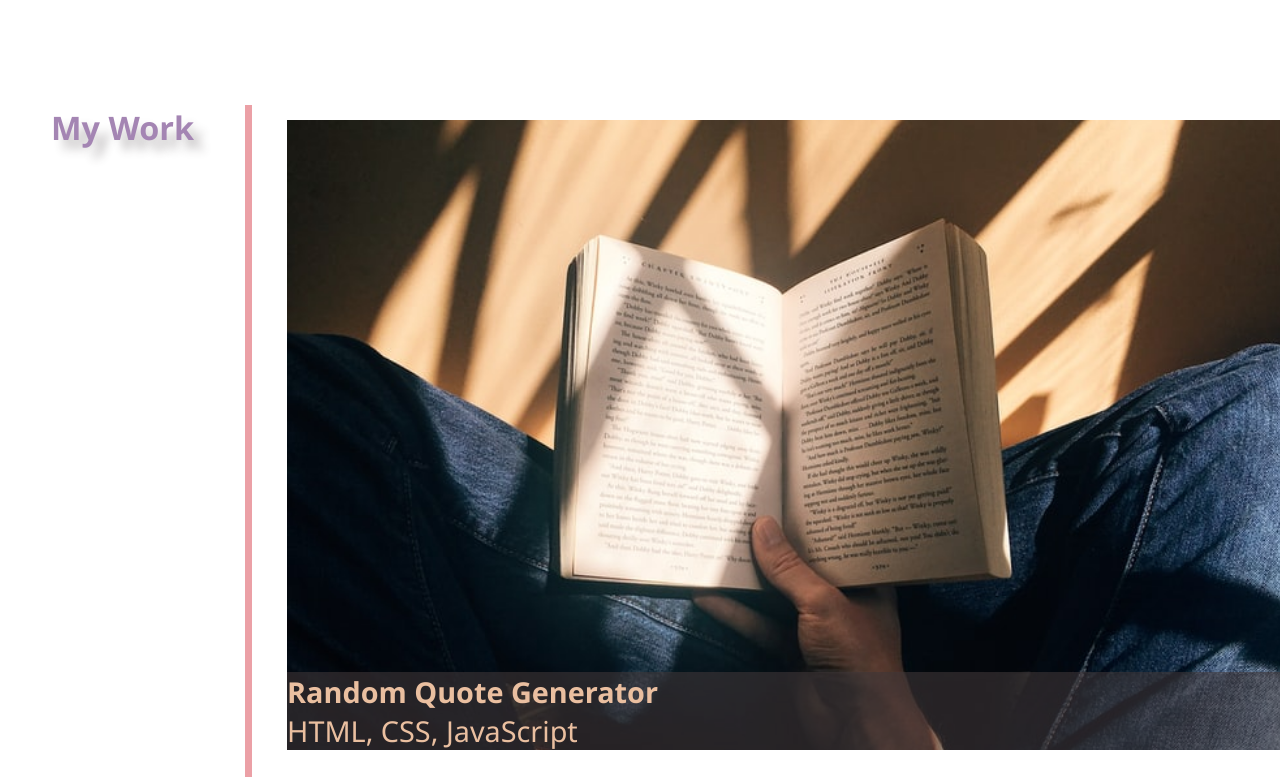
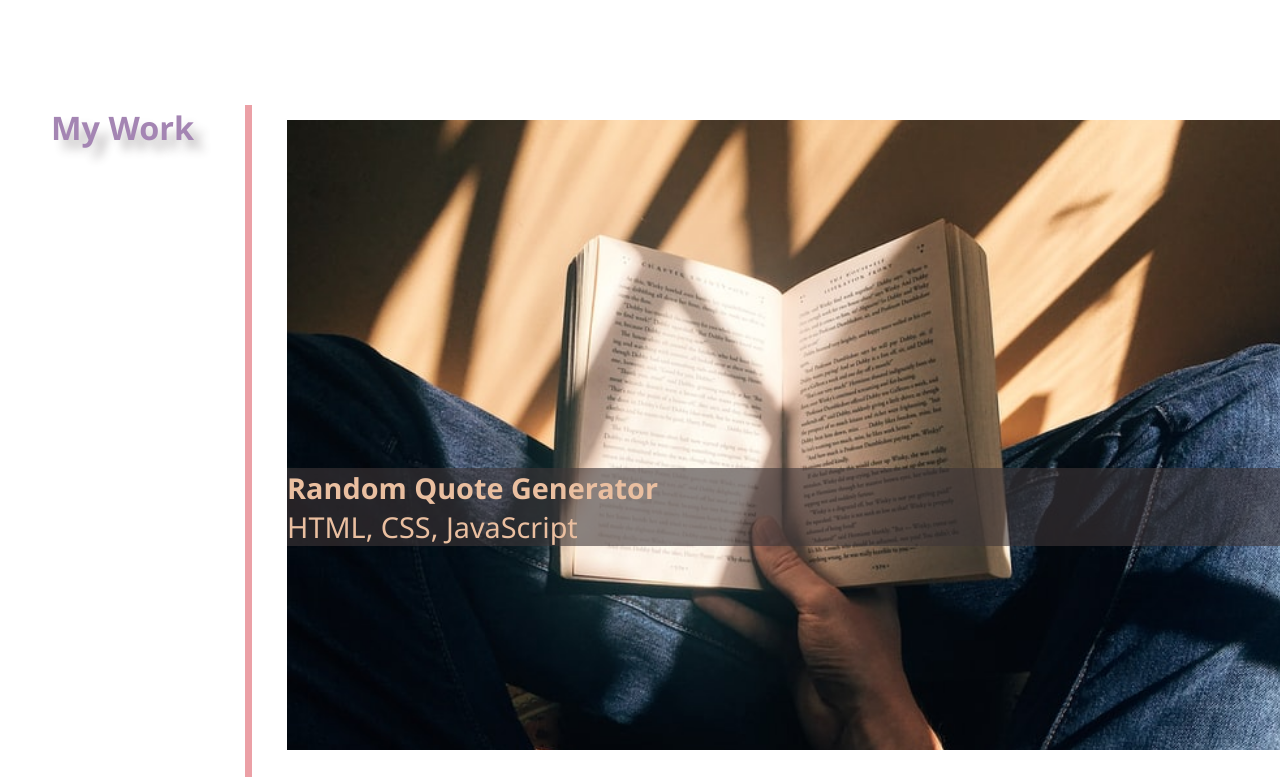
Before and after one commit to isaiasqb/web-portfolio, a plain HTML site: page index.html in a window 1280 px wide. Shown: the part 1137-1914 px from the top of the page. Drawn offline with Linux system fonts and the light colour scheme.

Commit message:
fixed the positioning of the cards' titles

```diff
--- a/assets/style.css
+++ b/assets/style.css
@@ -135,7 +135,7 @@ header nav a:hover{
     background-size: cover;
     background-repeat: no-repeat;
     background-position: center;
-    justify-content: flex-end;
+    justify-content: center;
     width: 20vw;
     height: 20vw;
     display: flex;
@@ -162,6 +162,7 @@ header nav a:hover{
     font-size: 1.6rem;
     position: relative;
     z-index: 1;
+    top: 4rem;
 }
 
 .card1{
```
